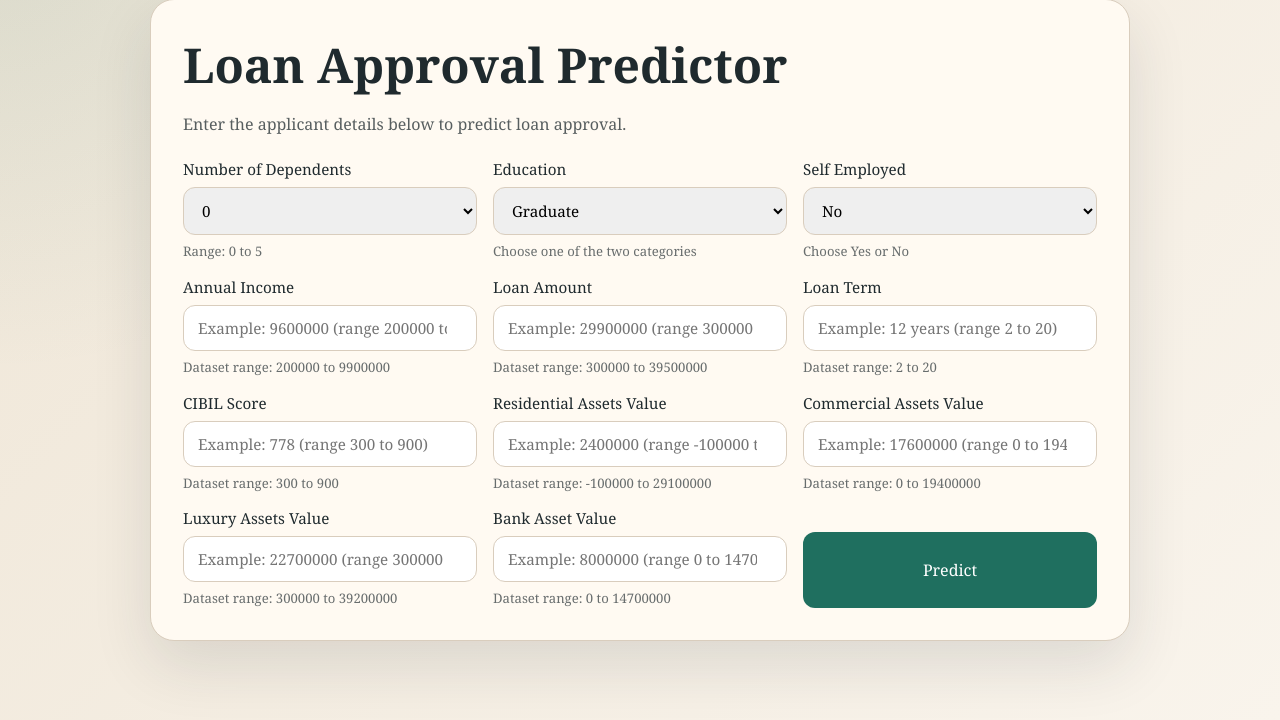
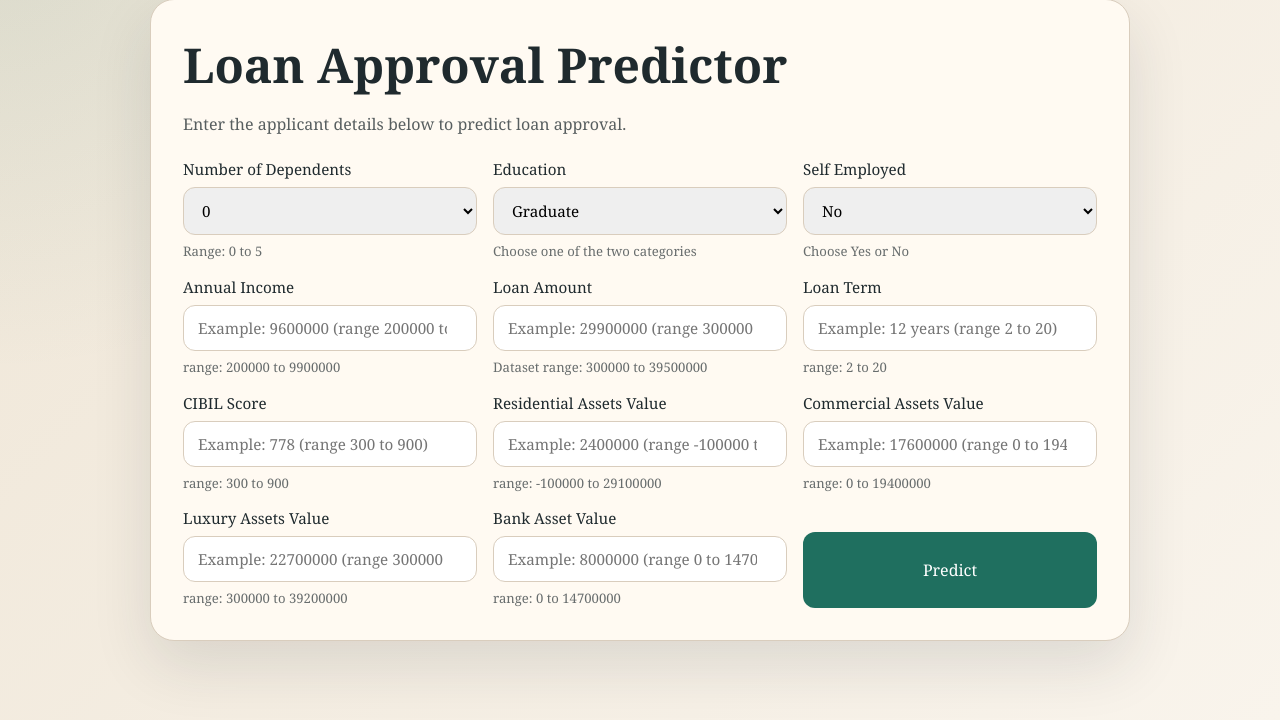
Before and after one commit to varundev10/loan-approval-predictor, a Flask app: page / in a window 1280 px wide. Shown: the part 80-800 px from the top of the page. Run offline with Flask 3, Linux system fonts and the light colour scheme.

Commit message:
corrected notebook again

```diff
--- a/templates/home.html
+++ b/templates/home.html
@@ -40,7 +40,7 @@
                 </label>
                 <label>Annual Income
                     <input type="number" name="income_annum" step="any" min="200000" max="9900000" placeholder="Example: 9600000 (range 200000 to 9900000)" required>
-                    <small>Dataset range: 200000 to 9900000</small>
+                    <small>range: 200000 to 9900000</small>
                 </label>
                 <label>Loan Amount
                     <input type="number" name="loan_amount" step="any" min="300000" max="39500000" placeholder="Example: 29900000 (range 300000 to 39500000)" required>
@@ -48,27 +48,27 @@
                 </label>
                 <label>Loan Term
                     <input type="number" name="loan_term" step="any" min="2" max="20" placeholder="Example: 12 years (range 2 to 20)" required>
-                    <small>Dataset range: 2 to 20</small>
+                    <small> range: 2 to 20</small>
                 </label>
                 <label>CIBIL Score
                     <input type="number" name="cibil_score" step="any" min="300" max="900" placeholder="Example: 778 (range 300 to 900)" required>
-                    <small>Dataset range: 300 to 900</small>
+                    <small>range: 300 to 900</small>
                 </label>
                 <label>Residential Assets Value
                     <input type="number" name="residential_assets_value" step="any" min="-100000" max="29100000" placeholder="Example: 2400000 (range -100000 to 29100000)" required>
-                    <small>Dataset range: -100000 to 29100000</small>
+                    <small>range: -100000 to 29100000</small>
                 </label>
                 <label>Commercial Assets Value
                     <input type="number" name="commercial_assets_value" step="any" min="0" max="19400000" placeholder="Example: 17600000 (range 0 to 19400000)" required>
-                    <small>Dataset range: 0 to 19400000</small>
+                    <small> range: 0 to 19400000</small>
                 </label>
                 <label>Luxury Assets Value
                     <input type="number" name="luxury_assets_value" step="any" min="300000" max="39200000" placeholder="Example: 22700000 (range 300000 to 39200000)" required>
-                    <small>Dataset range: 300000 to 39200000</small>
+                    <small>range: 300000 to 39200000</small>
                 </label>
                 <label>Bank Asset Value
                     <input type="number" name="bank_asset_value" step="any" min="0" max="14700000" placeholder="Example: 8000000 (range 0 to 14700000)" required>
-                    <small>Dataset range: 0 to 14700000</small>
+                    <small>range: 0 to 14700000</small>
                 </label>
                 <button type="submit">Predict</button>
             </form>
```
Also changed, not shown: 1 other file.
